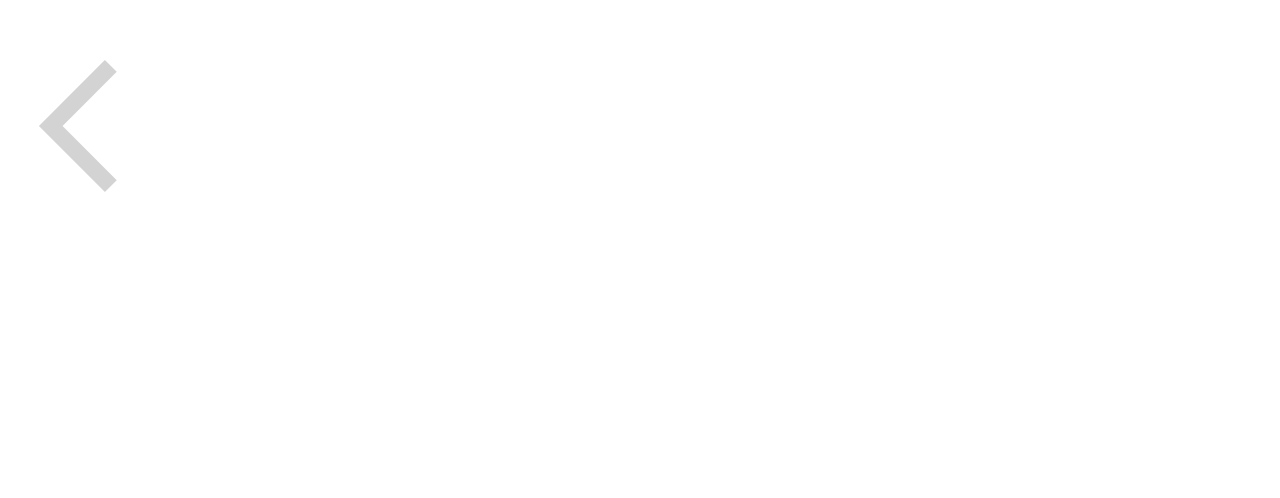
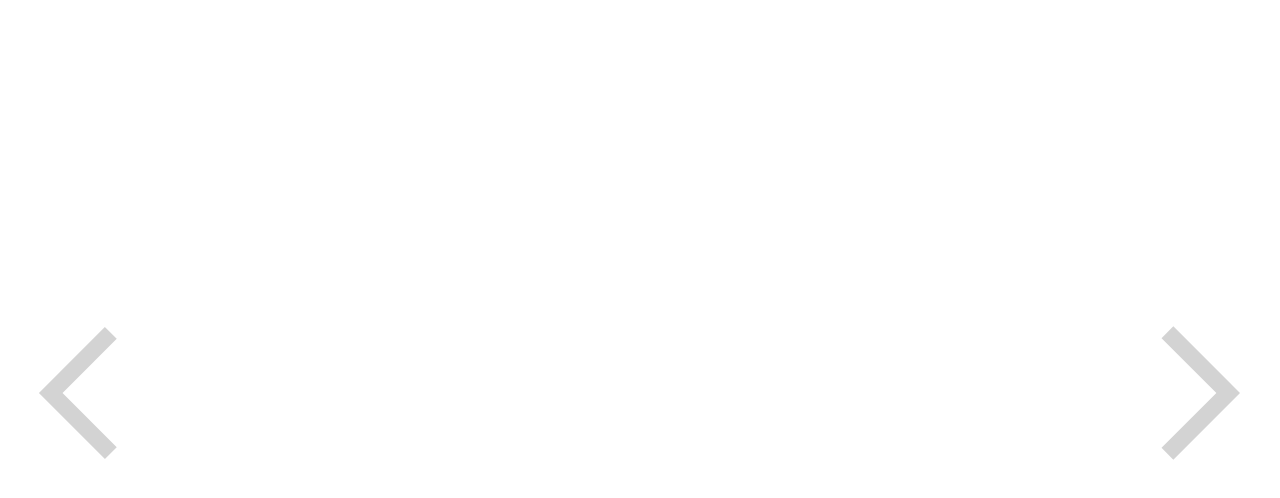
Before and after one commit to ramag1/home-improvement, a React (Create React App) app in the folder home-improvement/: page / in a window 1280 px wide. Shown: the part 114-612 px from the top of the page. Built offline with nearby package versions, Linux system fonts and the light colour scheme.

Commit message:
Add app styling

```diff
--- a/home-improvement/src/App.css
+++ b/home-improvement/src/App.css
@@ -1,38 +1,33 @@
-.App {
-  text-align: center;
+.app__container {
+  margin: 0 auto;
+  height: 100vh;
+  width: 100vw;
+  display: grid;
+  grid-template-columns: .25fr 3fr .25fr;
+  grid-template-rows: .25fr .25fr 1fr;
+}
+.app__header{
+  grid-row: 1;
+  grid-column: 1/span 3;
 }
 
-.App-logo {
-  height: 40vmin;
-  pointer-events: none;
+.app__filterbar{
+  grid-row: 2;
+  grid-column: 2/span 2;
+}
+.app__leftslide{
+  grid-row: 3;
+  grid-column: 1;
 }
 
-@media (prefers-reduced-motion: no-preference) {
-  .App-logo {
-    animation: App-logo-spin infinite 20s linear;
-  }
+.app__rightslide{
+  grid-row: 3;
+  grid-column: 3;
 }
 
-.App-header {
-  background-color: #282c34;
-  min-height: 100vh;
-  display: flex;
-  flex-direction: column;
-  align-items: center;
-  justify-content: center;
-  font-size: calc(10px + 2vmin);
-  color: white;
+.app__images{
+  grid-row: 3;
+  grid-column: 2;
+  background-color: white;
+  height:90%;
 }
-
-.App-link {
-  color: #61dafb;
-}
-
-@keyframes App-logo-spin {
-  from {
-    transform: rotate(0deg);
-  }
-  to {
-    transform: rotate(360deg);
-  }
-}
--- a/home-improvement/src/components/RightSlide.css
+++ b/home-improvement/src/components/RightSlide.css
@@ -0,0 +1,3 @@
+.rightslide__icon  {
+    padding-top: 10em;
+}
--- a/home-improvement/src/components/RightSlide.js
+++ b/home-improvement/src/components/RightSlide.js
@@ -1,11 +1,15 @@
 import React from 'react';
+import './RightSlide.css';
+import { MdOutlineArrowForwardIos } from 'react-icons/md';
 
 function RightSlide(props) {
-    return (
-        <div>
-
-        </div>
-    );
+	return (
+		<div className='app__rightslide'>
+			<div className='rightslide__icon'>
+				<MdOutlineArrowForwardIos size='10em' color='lightgray' />
+			</div>
+		</div>
+	);
 }
 
 export default RightSlide;
```
